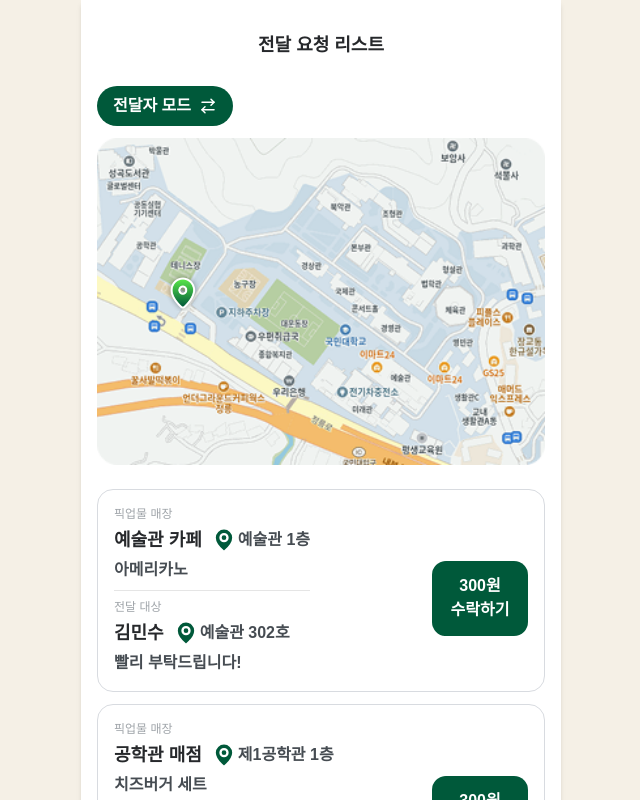
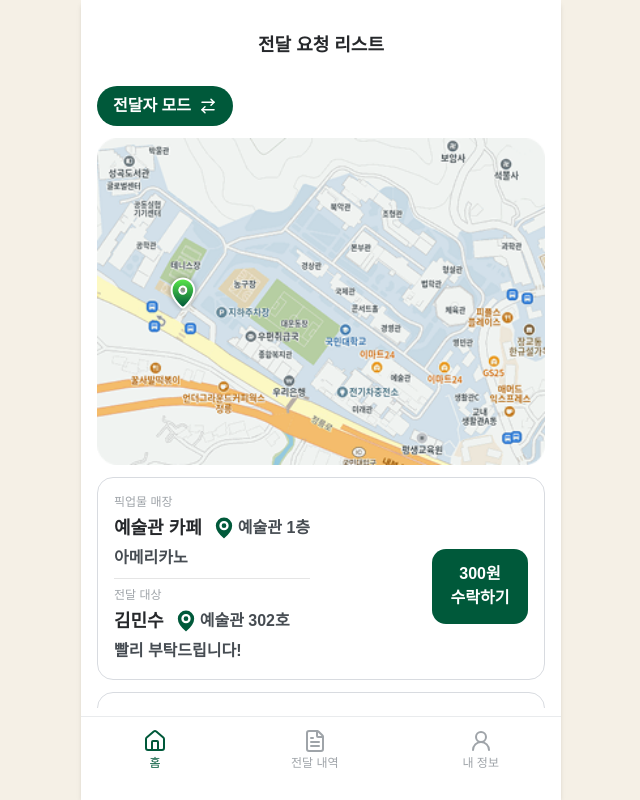
Before and after one commit to KoominEat/KoominEat-FE, a Next.js app: page /courier in a window 1280 px wide. Shown: the top 800 px of the page, without its empty margins (319-959 px from the left). Built offline with nearby package versions, Linux system fonts and the light colour scheme; a web font is replaced by a local one.

Commit message:
chore: 폴더 변경

```diff
--- a/src/app/courier/components/CourierMain.tsx
+++ b/src/app/courier/components/CourierMain.tsx
@@ -139,13 +139,14 @@
     <div className="flex flex-col gap-3">
       <Header title="전달 요청 리스트" />
 
+      <div className="h-[calc(100vh-84px-94px)] overflow-y-auto">
         <div className="flex">
           <span className="flex items-center gap-2 text-white font-bold px-4 py-2 bg-main rounded-full cursor-pointer hover:bg-[#004c31] transition duration-300">
             전달자 모드 <ArrowRightLeft size={18} />{" "}
           </span>
         </div>
 
-      <div className="relative w-full">
+        <div className="relative w-full mt-3">
           <Image
             src="/school-map.png"
             alt="Map Image"
@@ -184,7 +185,11 @@
                         {store.name}
                       </p>
                       <p className="flex items-center text-gray-g6 font-semibold">
-                      <MapPin fill="#00593A" size={28} className="text-white" />{" "}
+                        <MapPin
+                          fill="#00593A"
+                          size={28}
+                          className="text-white"
+                        />{" "}
                         {store.location}
                       </p>
                     </div>
@@ -207,7 +212,11 @@
                         {orderUser.name}
                       </p>
                       <p className="flex items-center text-gray-g6 font-semibold">
-                      <MapPin fill="#00593A" size={28} className="text-white" />{" "}
+                        <MapPin
+                          fill="#00593A"
+                          size={28}
+                          className="text-white"
+                        />{" "}
                         {item.destination}
                       </p>
                     </div>
@@ -226,6 +235,7 @@
             );
           })}
         </div>
+      </div>
 
       <LayerPopup
         open={open}
```
Also changed, not shown: src/app/courier/delivery-history/components/DeliveryHistory.tsx (renamed from src/app/delivery-history/components/DeliveryHistory.tsx), src/app/courier/delivery-history/page.tsx (renamed from src/app/delivery-history/page.tsx). Lines whose indentation alone changed are shown as unchanged.
